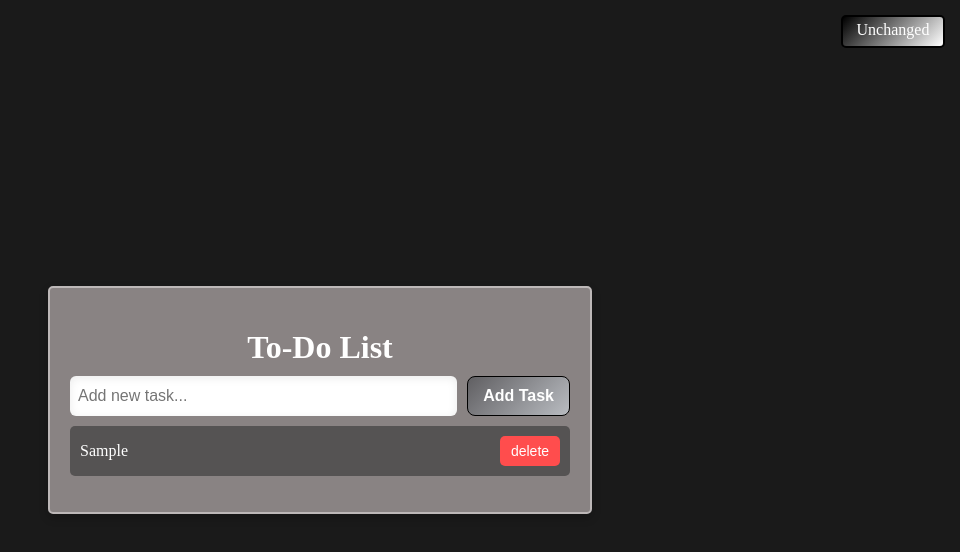
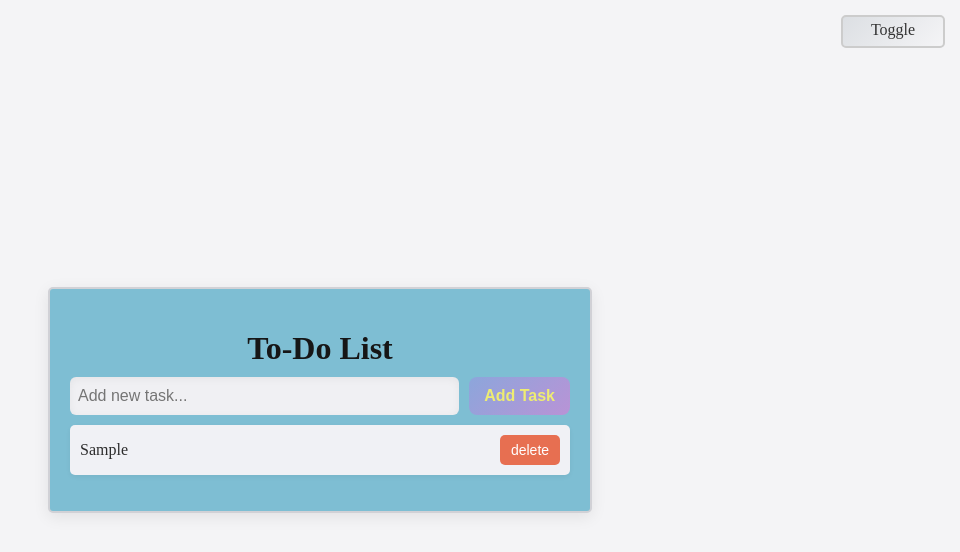
Before and after one commit to sachinkumar2245/Todo-App, a plain HTML site: page public/index.html in a window 1280 px wide. Both pictures are taken after typing "Sample" into the empty fields and a click on the button "Add Task". Shown: the whole page, without its empty margins (320-1280 px from the left). Drawn offline with Linux system fonts and the light colour scheme.

Commit message:
color changed

```diff
--- a/public/index.html
+++ b/public/index.html
@@ -9,7 +9,7 @@
 </head>
 
 <body >
-    <span class="bg-color">Unchanged</span>
+    <span class="bg-color">Toggle</span>
     <div class="container">
 
         <h1>To-Do List</h1>
--- a/public/responsive.css
+++ b/public/responsive.css
@@ -5,12 +5,12 @@
     }
 
     .input-container {
-      flex-direction: column; /* ✅ Stack input & button */
+      flex-direction: column;
       width: 100%;
     }
 
     .input-container input {
-      width: 100%; /* ✅ Full width */
+      width: 100%;
     }
 
     #add-task-btn {
@@ -19,7 +19,7 @@
     }
 
     ul li {
-      flex-direction: column; /* ✅ Stack task & button */
+      flex-direction: column;
       align-items: flex-start;
     }
 
--- a/public/style2.css
+++ b/public/style2.css
@@ -1,13 +1,13 @@
 body {
   margin: 0;
   padding: 0;
-  background-color: #1a1a1a;
-  color: white;
+  background-color: #f4f4f6; /* Light muted gray */
+  color: #2c2c2c; /* Dark soft gray for text */
   display: flex;
-  justify-content: center; /* Center content */
-  align-items: center; /* Center vertically */
-  min-height: 100vh; /* Full height */
-  flex-direction: column; /* Stack elements */
+  justify-content: center;
+  align-items: center;
+  min-height: 100vh;
+  flex-direction: column;
 }
 
 span {
@@ -16,15 +16,17 @@ span {
   padding-top: 4px;
   top: 15px;
   right: 15px;
-  border: 2px solid black;
+  border: 2px solid #ccc;
   border-radius: 5px;
   height: 25px;
   width: 100px;
   cursor: pointer;
+  background-color: #e9e9ec;
+  color: #333;
 }
 
 .bg-color {
-  background: linear-gradient(135deg, #000000, #ffffff);
+  background: linear-gradient(135deg, #dcdfe3, #f4f4f6); /* Soft gradient */
 }
 
 .container {
@@ -32,26 +34,27 @@ span {
   flex-direction: column;
   justify-content: center;
   align-items: center;
-  border: 2px solid rgb(189, 184, 184);
+  border: 2px solid #d1d1d6;
   border-radius: 5px;
-  background-color: #898383;
+  background-color: #7ebed3;
   min-height: 150px;
-  width: 90%; /* ✅ Full width on smaller screens */
-  max-width: 500px; /* ✅ Limit width */
+  width: 90%;
+  max-width: 500px;
   padding: 20px;
-  box-shadow: 0px 4px 10px rgba(0, 0, 0, 0.2);
+  box-shadow: 0px 4px 16px rgba(0, 0, 0, 0.08);
 }
 
 .container h1 {
   margin-bottom: 10px;
   text-align: center;
+  color: #161616;
 }
 
 .input-container {
   display: flex;
   justify-content: center;
   gap: 10px;
-  width: 100%; /* ✅ Full width */
+  width: 100%;
 }
 
 .input-container input {
@@ -61,15 +64,17 @@ span {
   outline: none;
   font-size: 16px;
   transition: all 0.3s ease;
-  box-shadow: inset 0px 2px 10px rgba(0, 0, 0, 0.08);
+  box-shadow: inset 0px 2px 8px rgba(0, 0, 0, 0.05);
   border-radius: 6px;
+  background-color: #f0f0f3;
+  color: #333;
 }
 
 #add-task-btn {
   padding: 10px 15px;
-  background: linear-gradient(135deg, #605f62, #b9bcc1);
-  border: 1px solid black;
-  color: white;
+  background: linear-gradient(135deg, #8ca6db, #b993d6); /* Calm purples/blues */
+  border: none;
+  color: rgb(238, 236, 114);
   font-size: 16px;
   font-weight: bold;
   border-radius: 8px;
@@ -78,7 +83,7 @@ span {
 }
 
 #add-task-btn:hover {
-  background: linear-gradient(135deg, #606265, #a4a3a6);
+  background: linear-gradient(135deg, #7a95d1, #ab84cb);
   transform: scale(1.05);
 }
 
@@ -92,8 +97,8 @@ ul {
 }
 
 ul li {
-  background-color: rgb(85, 83, 83);
-  color: white;
+  background-color: #f0f1f5;
+  color: #2c2c2c;
   padding: 10px;
   display: flex;
   justify-content: space-between;
@@ -102,6 +107,7 @@ ul li {
   word-wrap: break-word;
   border-radius: 5px;
   min-height: 30px;
+  box-shadow: 0px 2px 5px rgba(0, 0, 0, 0.05);
 }
 
 ul li button {
@@ -110,7 +116,7 @@ ul li button {
   padding: 5px;
   font-size: 14px;
   border: none;
-  background-color: #ff4d4d;
+  background-color: #e76f51; /* Soft red-orange */
   color: white;
   border-radius: 5px;
   cursor: pointer;
@@ -118,9 +124,10 @@ ul li button {
 }
 
 ul li button:hover {
-  background-color: #ff1a1a;
+  background-color: #d45b3f;
 }
 
 .completed {
   text-decoration: line-through;
+  color: #a0a0a0;
 }
```
